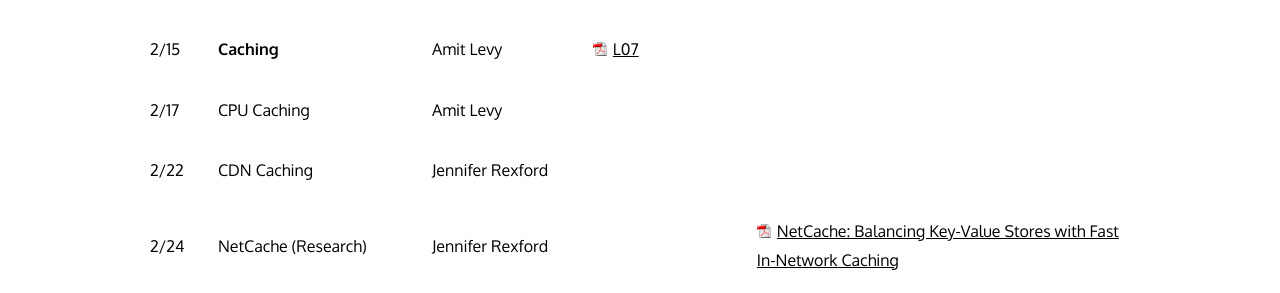
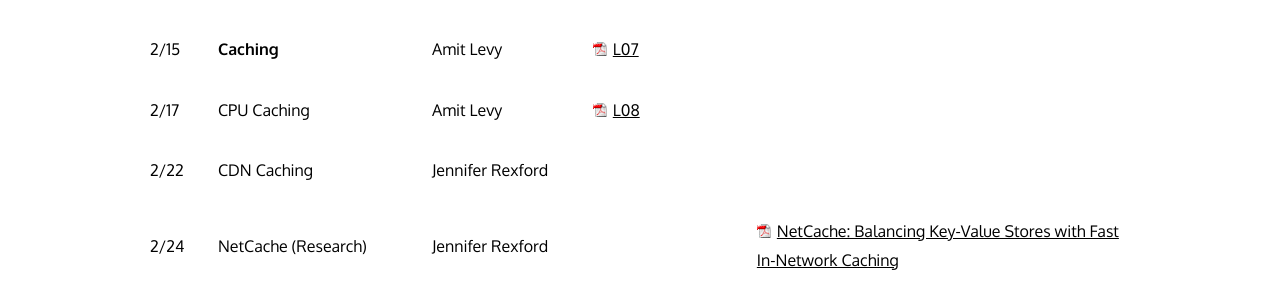
Before and after one commit to cos316/cos316-web, a Jekyll site: the page built from lectures.md, in a window 1280 px wide and 900 px high, scrolled down 431 px. Shown: the part 160-453 px from the top of the window. Built offline with Jekyll 4.4.1, drawn with Linux system fonts in a browser that asks for light colours; nearby versions of some CDN libraries.

Commit message:
CPU caching lecture

```diff
--- a/lectures.md
+++ b/lectures.md
@@ -14,7 +14,7 @@ Lectures meet on Tuesday and Thursday 10:00-10:50am
 | 2/08  | Git              | Amit Levy   | [L05](/lectures/L05-git.pdf)  | [PDF](/notes/Content Addressable Storage & Git.pdf) | [Git Book Chapter 10: Git Internals](https://git-scm.com/book/en/v2/Git-Internals-Plumbing-and-Porcelain) |
 | 2/10  | Network Naming   | Jennifer Rexford | [L06](/lectures/L06-network-naming.pdf)  | | |
 | 2/15  | **Caching**      | Amit Levy   | [L07](/lectures/L07-caching.pdf) | | |
-| 2/17  | CPU Caching      | Amit Levy   |   | | |
+| 2/17  | CPU Caching      | Amit Levy   | [L08](/lectures/L08-cpucache.pdf)  | | |
 | 2/22  | CDN Caching      | Jennifer Rexford |   | | |
 | 2/24  | NetCache (Research)   | Jennifer Rexford |   | | [NetCache: Balancing Key-Value Stores with Fast In-Network Caching](/readings/netcache.pdf) |
 | 3/01 | **Layering** (in Networking)  | Jennifer Rexford |   | | |
```
Also changed, not shown: 1 other file.
